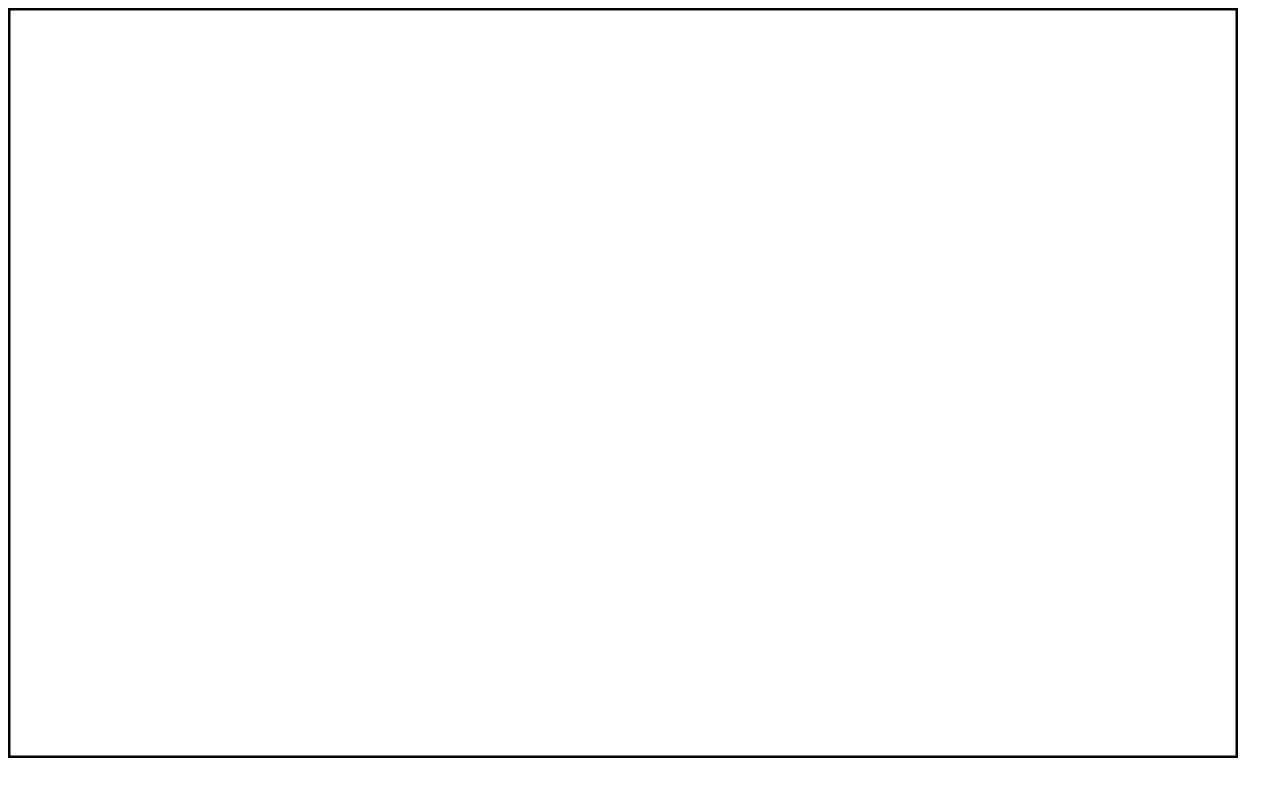
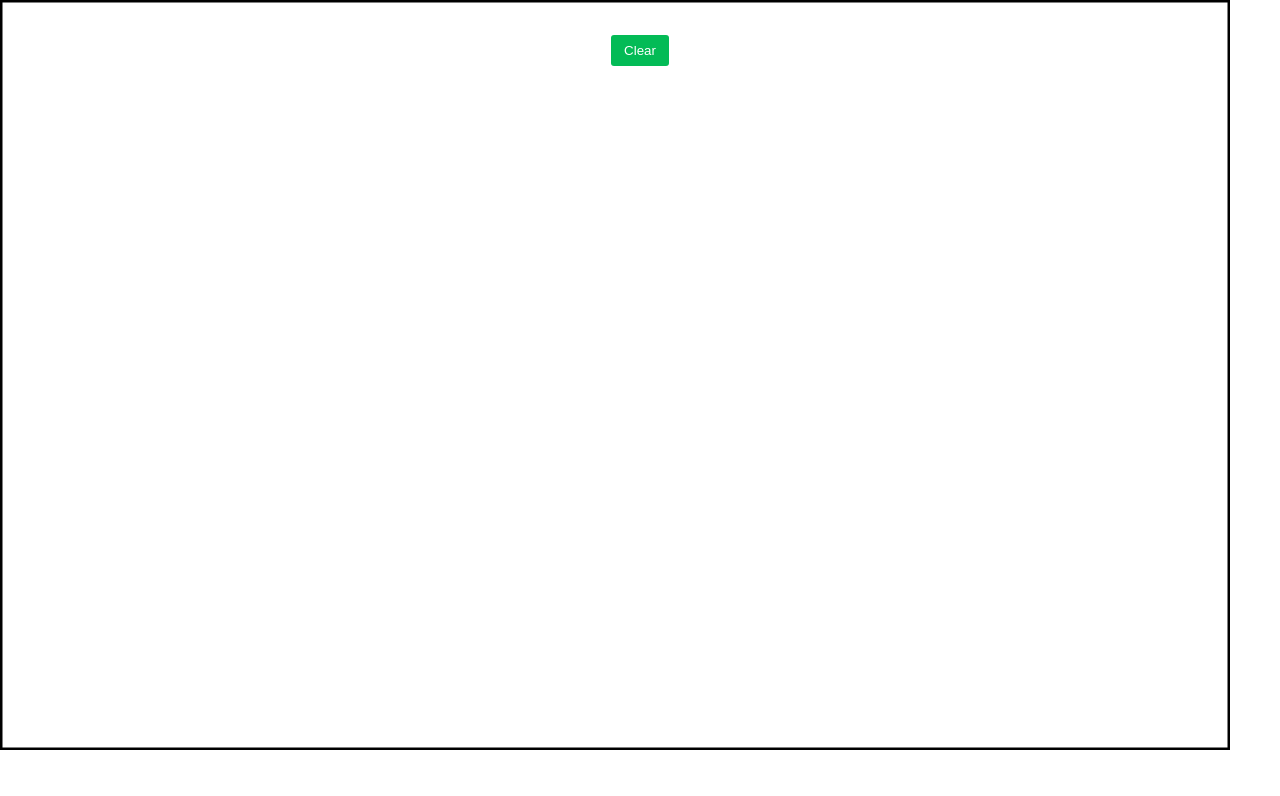
Before and after one commit to ArtyomSukiasyan/Canvas, a plain HTML site: page drawingApp/index.html in a window 1280 px wide. Drawn offline with Linux system fonts and the light colour scheme.

Commit message:
feat: add clear button

```diff
--- a/drawingApp/index.html
+++ b/drawingApp/index.html
@@ -5,9 +5,13 @@
     <meta http-equiv="X-UA-Compatible" content="IE=edge" />
     <meta name="viewport" content="width=device-width, initial-scale=1.0" />
     <title>Drawing App</title>
+    <link rel="stylesheet" href="./style.css" />
   </head>
   <body>
     <canvas id="canvas"></canvas>
+    <div class="nav">
+      <button class="clear">Clear</button>
+    </div>
     <script src="./script.js"></script>
   </body>
 </html>
--- /dev/null
+++ b/drawingApp/style.css
@@ -0,0 +1,29 @@
+* {
+  margin: 0;
+  padding: 0;
+  box-sizing: border-box;
+}
+
+button {
+  border: none;
+  outline: none;
+  padding: 0.6em 1em;
+  border-radius: 3px;
+  background-color: #03bb56;
+  color: #fff;
+  cursor: pointer;
+}
+
+.nav {
+  width: 310px;
+  height: 50px;
+  position: fixed;
+  top: 0;
+  left: 50%;
+  padding-top: 50px;
+  transform: translateX(-50%);
+  display: flex;
+  align-items: center;
+  justify-content: space-around;
+  transition: opacity 0.5s;
+}
```
